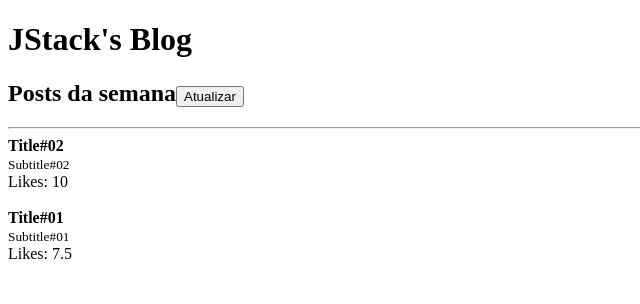
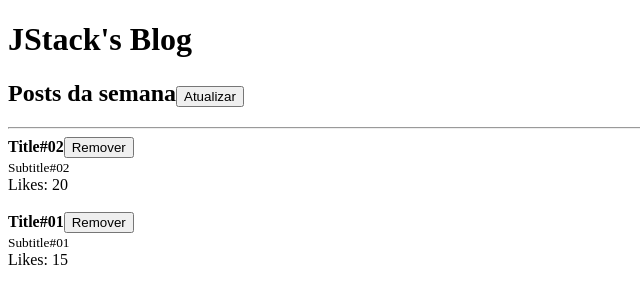
Before and after one commit to joaosoarees/jstack-react-fundamentals, a React app: page / in a window 1280 px wide. Shown: the top 304 px of the page, without its empty margins (0-640 px from the left). Built offline with nearby package versions, Linux system fonts and the light colour scheme.

Commit message:
use callback functions via props

```diff
--- a/src/App.js
+++ b/src/App.js
@@ -9,10 +9,7 @@ export function App() {
     { id: 2, title: 'Title#01', subTitle: 'Subtitle#01', likes: 15 },
   ]);
 
-  console.log({posts})
-
   function handleRefresh() {
-    setTimeout(() => {
     setPosts((prevState) => [
       ...prevState,
       {
@@ -21,8 +18,13 @@ export function App() {
         subTitle: `Subtitle#0${prevState.length + 1}`,
         likes: 50
       }
-      ])
-    }, 2000);
+    ]);
+  };
+
+  function handleRemovePost(postId) {
+    setPosts((prevState) => (
+      prevState.filter(post => post.id !== postId)
+    ))
   }
 
   return (
@@ -40,7 +42,9 @@ export function App() {
         <Post
           key={post.id}
           likes={post.likes}
+          onRemove={handleRemovePost}
           post={{
+            id: post.id,
             title: post.title,
             subTitle: post.subTitle
           }}
--- a/src/Post.js
+++ b/src/Post.js
@@ -2,13 +2,19 @@ import React from 'react';
 import PropTypes from 'prop-types';
 
 // Props -> (Properties) -> Propriedades
-export function Post({ post: { title, subTitle }, likes }) {
+export function Post({ post, likes, onRemove }) {
   return (
     <>
       <article>
-        <strong>{title}</strong> <br />
-        <small>{subTitle}</small> <br />
-        Likes: {likes / 2}
+        <strong>{post.title}</strong>
+
+        <button onClick={() => onRemove(post.id)}>
+          Remover
+        </button> <br />
+
+        <small>{post.subTitle}</small> <br />
+
+        Likes: {likes}
       </article>
       <br />
     </>
@@ -17,8 +23,10 @@ export function Post({ post: { title, subTitle }, likes }) {
 
 Post.propTypes = {
   post: PropTypes.shape({
+    id: PropTypes.number.isRequired,
     title: PropTypes.string.isRequired,
     subTitle: PropTypes.string.isRequired,
   }).isRequired,
   likes: PropTypes.number.isRequired,
+  onRemove: PropTypes.func.isRequired,
 };
```
Lines whose indentation alone changed are shown as unchanged.
